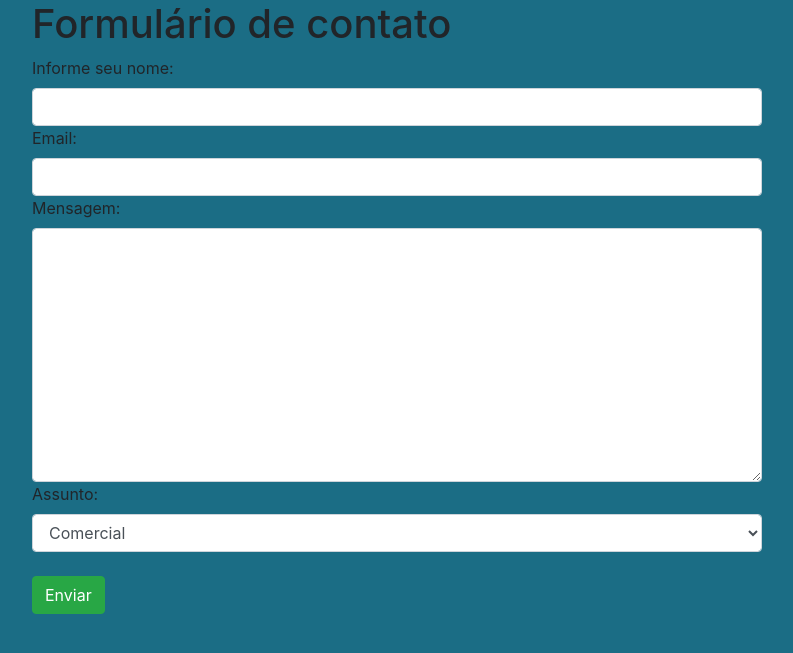
After one commit to richellyitalo/shop-by-django, a Django app: page /todos/contato/ in a window 1280 px wide. The commit adds this page. Shown: the top 653 px of the page, without its empty margins (53-846 px from the left). Run offline with Django 3.2, Linux system fonts and the light colour scheme; some libraries are stand-ins or nearby versions.

Commit message:
Formularios

```diff
--- a/main/settings.py
+++ b/main/settings.py
@@ -119,7 +119,11 @@ USE_TZ = True
 # Static files (CSS, JavaScript, Images)
 # https://docs.djangoproject.com/en/2.2/howto/static-files/
 
+STATIC_ROOT = os.path.join(BASE_DIR, 'static')
 STATIC_URL = '/static/'
+STATICFILES_DIRS = [
+    os.path.join(BASE_DIR, 'main/static')
+]
 
 # MEdia files
 MEDIA_ROOT = os.path.join(BASE_DIR, 'media')
--- /dev/null
+++ b/main/static/todo-contato.css
@@ -0,0 +1,3 @@
+body {
+    background: #1b6d85;
+}
--- /dev/null
+++ b/main/static/todo-contato.js
@@ -0,0 +1 @@
+console.log('Todo contato JS');
--- a/main/urls.py
+++ b/main/urls.py
@@ -19,6 +19,7 @@ from django.conf import settings
 from django.conf.urls.static import static
 from todos.views import tempo_atual
 from todos.views import SobreView
+from django.contrib.staticfiles.urls import staticfiles_urlpatterns
 
 
 urlpatterns = [
--- /dev/null
+++ b/templates/misc/contato.html
@@ -0,0 +1,19 @@
+{% extends 'layout.html' %}
+
+{% block content %}
+    <h1>Formulário de contato</h1>
+    {{ form.media }}
+    <div class="row">
+        <div class="col-md-8">
+            <form action="{% url 'todos-contato' %}" method="post">
+                {% csrf_token %}
+
+                {{ form }}
+                <br/>
+                <div class="form-group">
+                    <button class="btn btn-success">Enviar</button>
+                </div>
+            </form>
+        </div>
+    </div>
+{% endblock %}
--- a/templates/todos/todo_list.html
+++ b/templates/todos/todo_list.html
@@ -5,6 +5,9 @@
         <div class="col-4">
 
             <h4>Lista de todos</h4>
+            <p>
+                <a href="{% url 'todos-contato' %}">Contato</a>
+            </p>
             <ul>
                 {% for todo in object_list %}
                     <li>
--- /dev/null
+++ b/todos/forms.py
@@ -0,0 +1,37 @@
+from django import forms
+
+
+class FormBootstrap(forms.Form):
+    def __init__(self, *args, **kwargs):
+        super().__init__(*args, **kwargs)
+        for field in self.fields:
+            self.fields[field].widget.attrs.update({'class': 'form-control'})
+
+
+ASSUNTOS_CHOICES = [
+    ('comercial', 'Comercial'),
+    ('financeiro', 'Financeiro'),
+]
+
+
+class ContactForm(forms.Form):
+    class Media:
+        css = {
+            'all': ('todo-contato.css',),
+        }
+        js = ('todo-contato.js',)
+
+    attrs_bs = {'class': 'form-control'}
+
+    nome = forms.CharField(widget=forms.TextInput(attrs=attrs_bs), label='Informe seu nome')
+    email = forms.EmailField(widget=forms.EmailInput(attrs=attrs_bs))
+    mensagem = forms.CharField(widget=forms.Textarea(attrs=attrs_bs))
+    assunto = forms.ChoiceField(
+        widget=forms.Select(attrs=attrs_bs),
+        choices=ASSUNTOS_CHOICES
+    )
+
+
+    def enviar_email(self):
+        print(self.cleaned_data)
+        print('------------- enviar ----------------')
--- a/todos/urls.py
+++ b/todos/urls.py
@@ -9,6 +9,7 @@ urlpatterns = [
     path('agora/', views.tempo_atual, name='agora'),
     path('<int:pk>/', views.view, name='todos-view'),
     path('template-view/', TemplateView.as_view(template_name='todos/template-teste.html')),
-    path('lista/', views.TodoListView.as_view()),
+    path('lista/', views.TodoListView.as_view(), name='todos-lista'),
     path('<int:pk>/detail/', views.TodoDetail.as_view(), name='todos-detail'),
+    path('contato/', views.ContactView.as_view(), name='todos-contato')
 ]
--- a/todos/views.py
+++ b/todos/views.py
@@ -28,10 +28,10 @@ def view(request, pk):
     # return tpl.render()
 
 
-
 class TodoListView(ListView):
     model = Todo
     context_object_name = 'teste'
+
     # queryset = Todo.objects.filter(titulo__contains='todo')
 
     def head(self, *args, **kwargs):
@@ -62,3 +62,22 @@ class TodoDetail(DetailView):
         context = super().get_context_data(**kwargs)
         context['imagens'] = self.object.imagem_set.all()
         return context
+
+
+from .forms import ContactForm
+from django.views.generic.edit import FormView
+
+
+class ContactView(FormView):
+    template_name = 'misc/contato.html'
+    form_class = ContactForm
+    success_url = '/todos/lista/'
+
+    def form_invalid(self, form):
+        print('--formulário invalido')
+        return super().form_invalid(form)
+
+    def form_valid(self, form):
+        print('---------------- form_valido ---------------')
+        form.enviar_email()
+        return super().form_valid(form)
```
